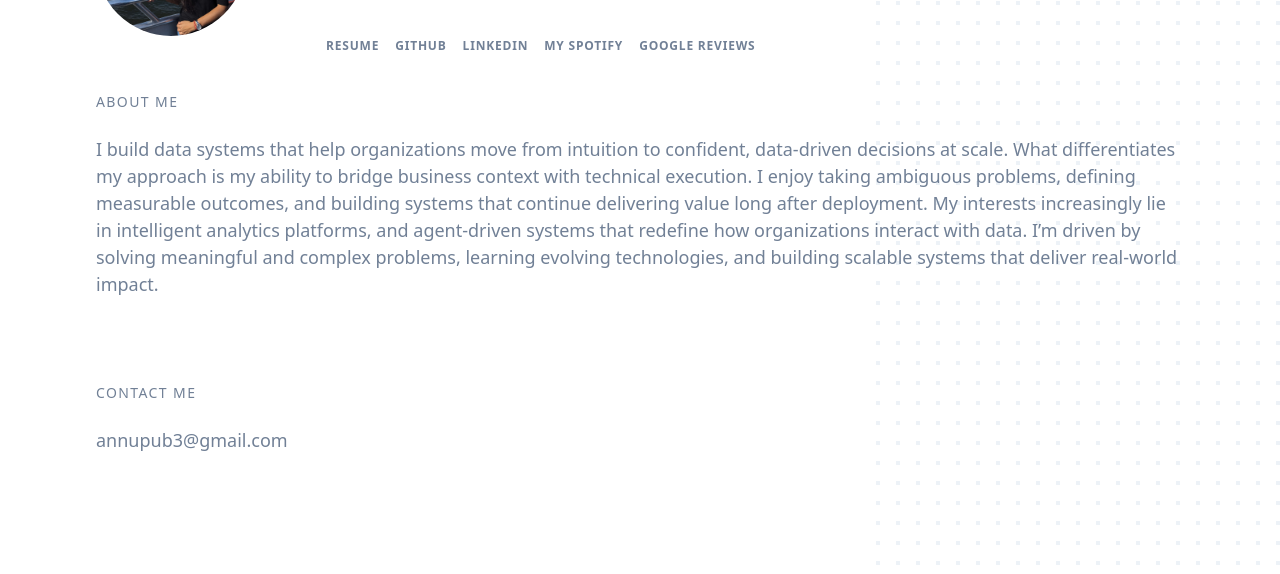
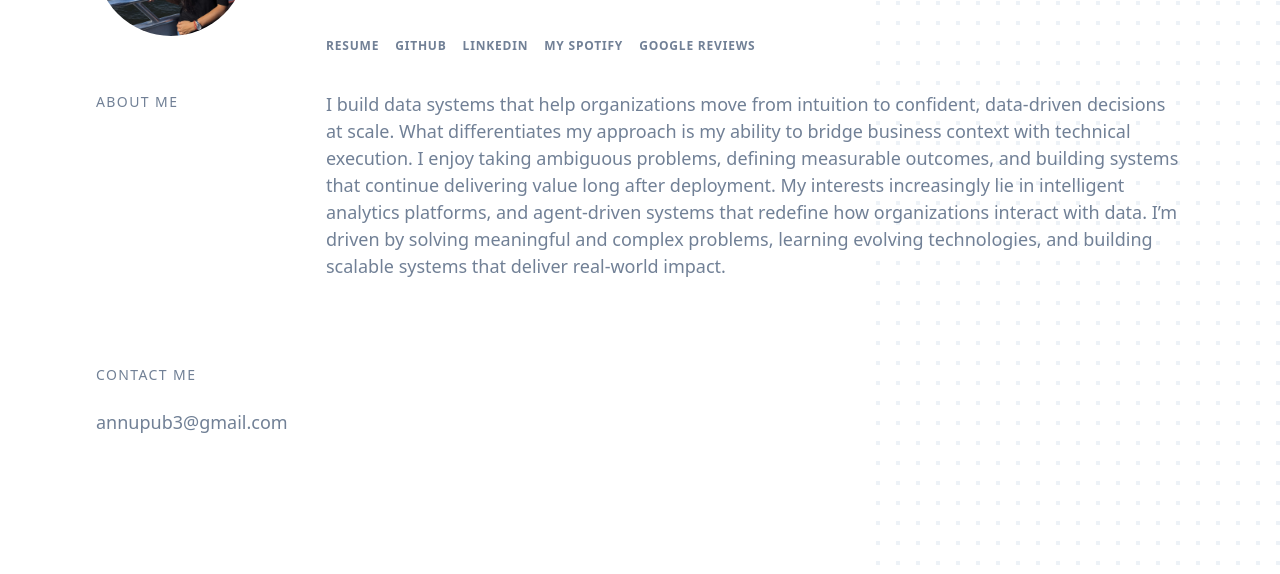
Before and after one commit to apriya3/apriya3.github.io, a Gatsby site: page / in a window 1280 px wide. Shown: the part 259-833 px from the top of the page. Built offline with nearby package versions, Linux system fonts and the light colour scheme; Gatsby itself is replaced by a stand-in of ours.

Commit message:
about me

```diff
--- a/src/components/section-about/index.jsx
+++ b/src/components/section-about/index.jsx
@@ -1,17 +1,14 @@
 import React from 'react';
+
+import Section from '../section';
 
 const SectionAbout = ({ about }) => {
   return (
-    <div className="block pt-4">
-      <div className="pb-6">
-        <h2 className="font-xs font-light tracking-widest text-sm text-gray-600 leading-normal uppercase">
-          About Me
-        </h2>
+    <Section title="About Me">
+      <div className="mb-6">
+        <p>{about}</p>
       </div>
-      <div className="mb-6">
-        <p className="text-lg text-gray-600 font-light">{about}</p>
-      </div>
-    </div>
+    </Section>
   );
 };
 
```
